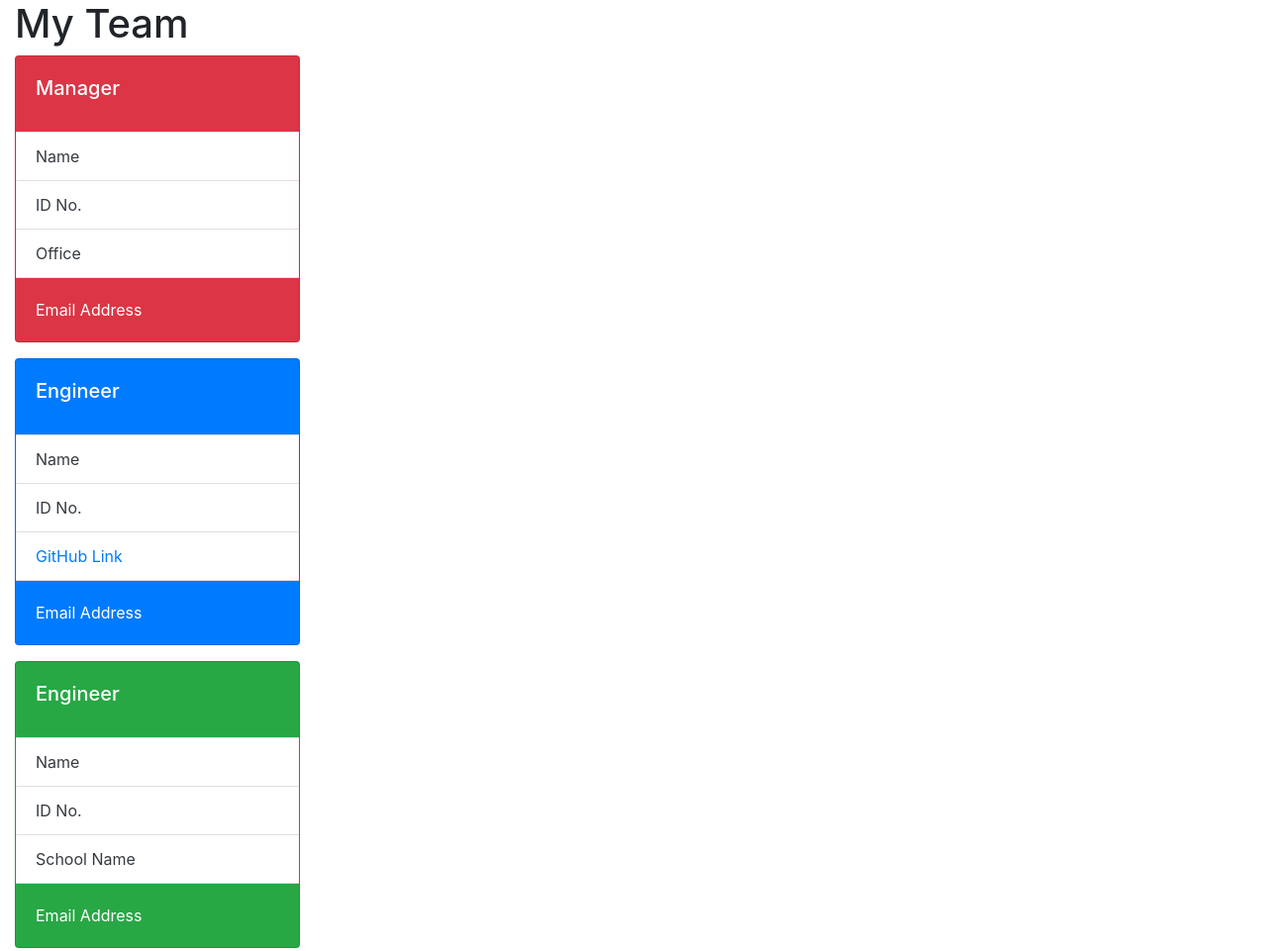
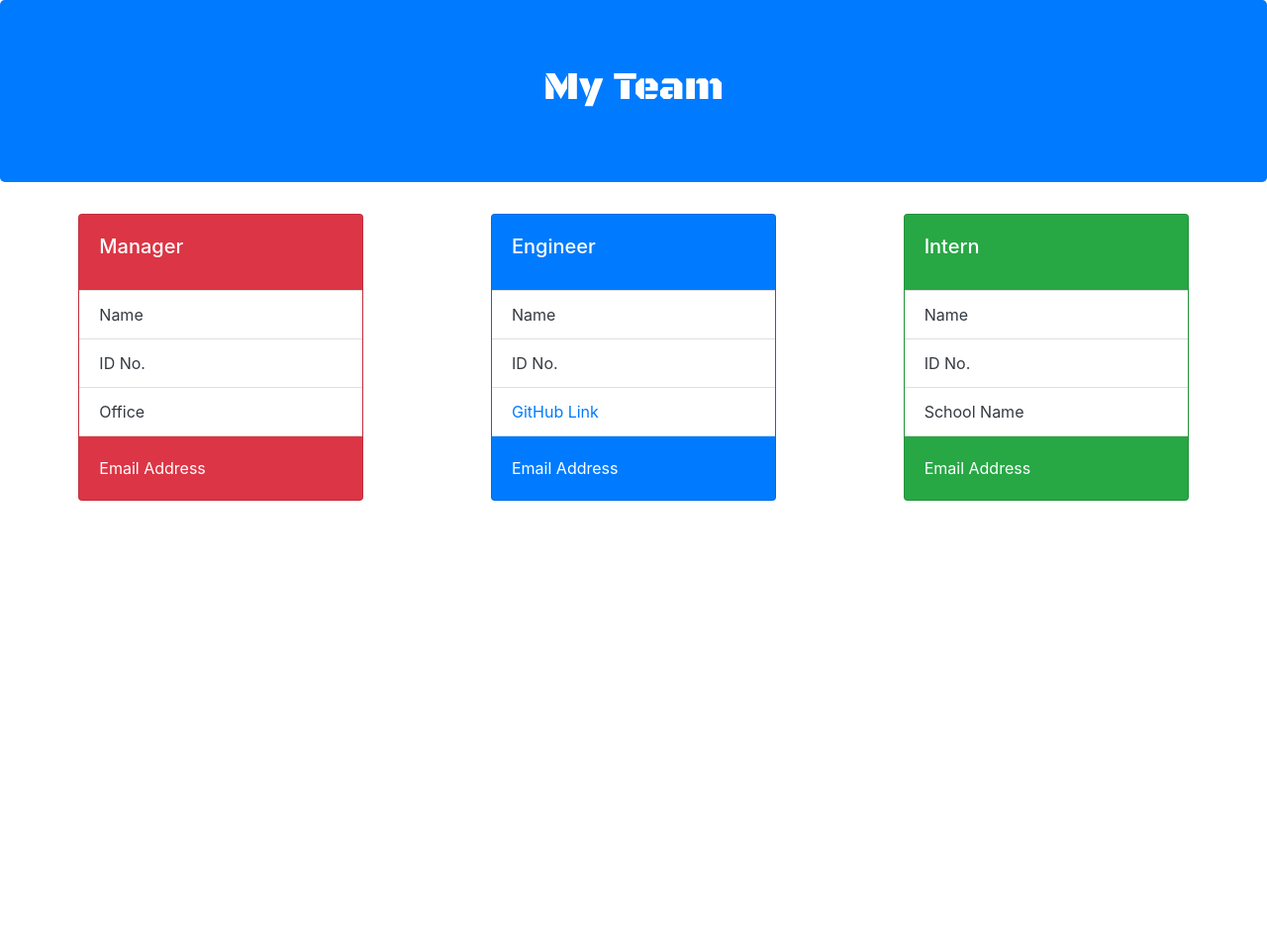
Before and after one commit to ThomWilliams/team-profile-generator-tew, a website: page output/index.html in a window 1280 px wide. Shown: the whole page at 99% size. After the commit the page ends 800 px from the top, so only its background shows below. Drawn offline with nearby package versions, Linux system fonts and the light colour scheme.

Commit message:
HTML: Cards styled

```diff
--- a/output/index.html
+++ b/output/index.html
@@ -6,17 +6,21 @@
 
     <!-- Bootstrap CSS -->
     <link rel="stylesheet" href="https://maxcdn.bootstrapcdn.com/bootstrap/4.0.0/css/bootstrap.min.css" integrity="sha384-Gn5384xqQ1aoWXA+058RXPxPg6fy4IWvTNh0E263XmFcJlSAwiGgFAW/dAiS6JXm" crossorigin="anonymous">
-
+  <!-- Google Fonts -->
+    <link rel="preconnect" href="https://fonts.gstatic.com">
+    <link href="https://fonts.googleapis.com/css2?family=Black+Ops+One&display=swap" rel="stylesheet">
     <title>Team Profile Generator</title>
 </head>
 <body>
-    <header class="container-fluid ">
-        <h1>My Team</h1>
+    <header class="jumbotron bg-primary">
+        <h1 class="text-center text-white" style="font-family: 'Black Ops One', cursive;">My Team</h1>
     </header>
 
-    <main class="container-fluid ">
+    <main class="container-fluid">
 
+      <div class="d-flex flex-wrap align-content-around">
         <!-- Manager Card -->
+        <div class="col-sm-4 d-flex justify-content-center">
           <div class="card text-white bg-danger mb-3" style="width: 18rem;">
               <div class="card-body">
                 <h5 class="card-title" id="role">Manager</h5>
@@ -30,8 +34,9 @@
                 <a href="#" class="card-link text-white" id="managerEmail">Email Address</a>
               </div>
           </div>
-
+        </div>
         <!-- Engineer Card -->
+        <div class="col-sm-4 d-flex justify-content-center">
           <div class="card text-white bg-primary mb-3" style="width: 18rem;">
               <div class="card-body">
                 <h5 class="card-title" id="role">Engineer</h5>
@@ -47,12 +52,13 @@
                   <a href="#" class="card-link text-white" id="engineerEmail">Email Address</a>
               </div>
           </div>
-
+        </div>
         <!-- Intern Card -->
 
+        <div class="col-sm-4 d-flex justify-content-center">
           <div class="card text-white bg-success mb-3" style="width: 18rem;">
               <div class="card-body">
-              <h5 class="card-title" id="role">Engineer</h5>
+                <h5 class="card-title" id="role">Intern</h5>
               </div>
               <ul class="list-group list-group-flush">
               <li class="list-group-item text-dark" id="internName">Name</li>
@@ -63,10 +69,9 @@
                   <a href="#" class="card-link text-white" id="internEmail">Email Address</a>
               </div>
           </div>
-
+        </div>
+      </div>
     </main>
-
-
 
 
 <script src="https://code.jquery.com/jquery-3.2.1.slim.min.js" integrity="sha384-KJ3o2DKtIkvYIK3UENzmM7KCkRr/rE9/Qpg6aAZGJwFDMVNA/GpGFF93hXpG5KkN" crossorigin="anonymous"></script>
```
Lines whose indentation alone changed are shown as unchanged.
